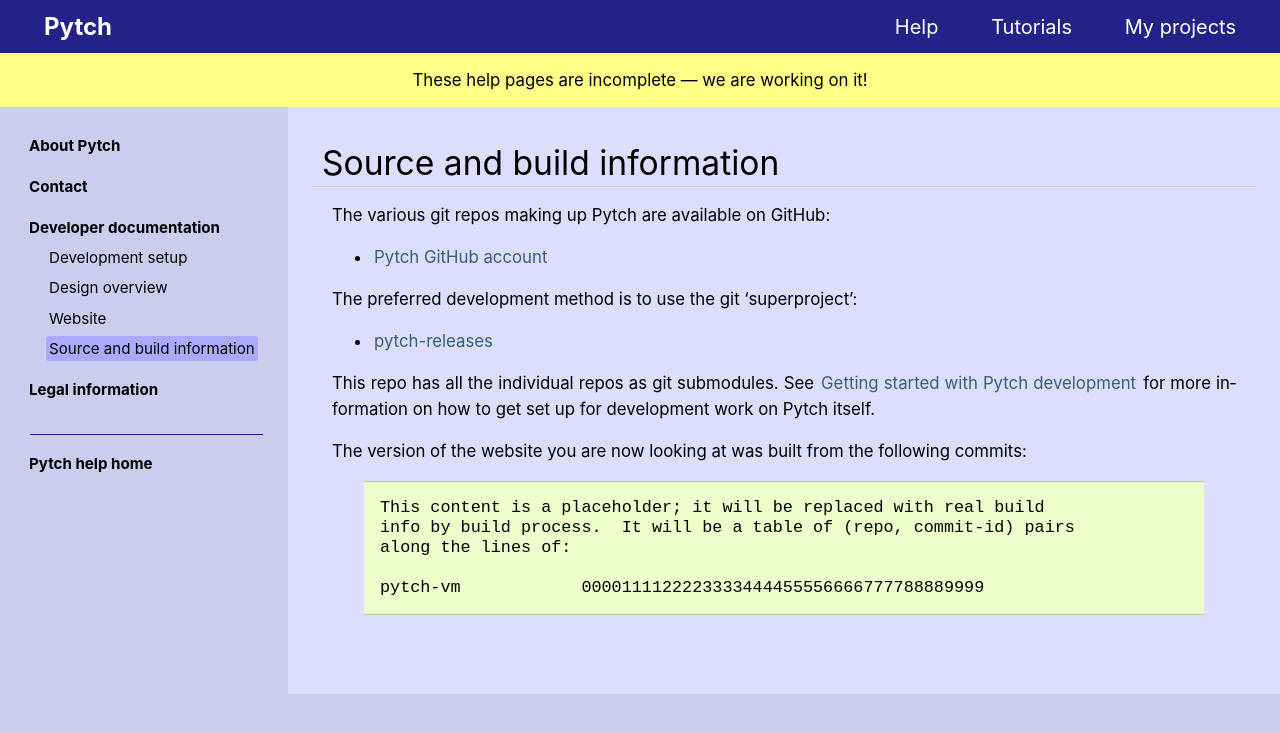
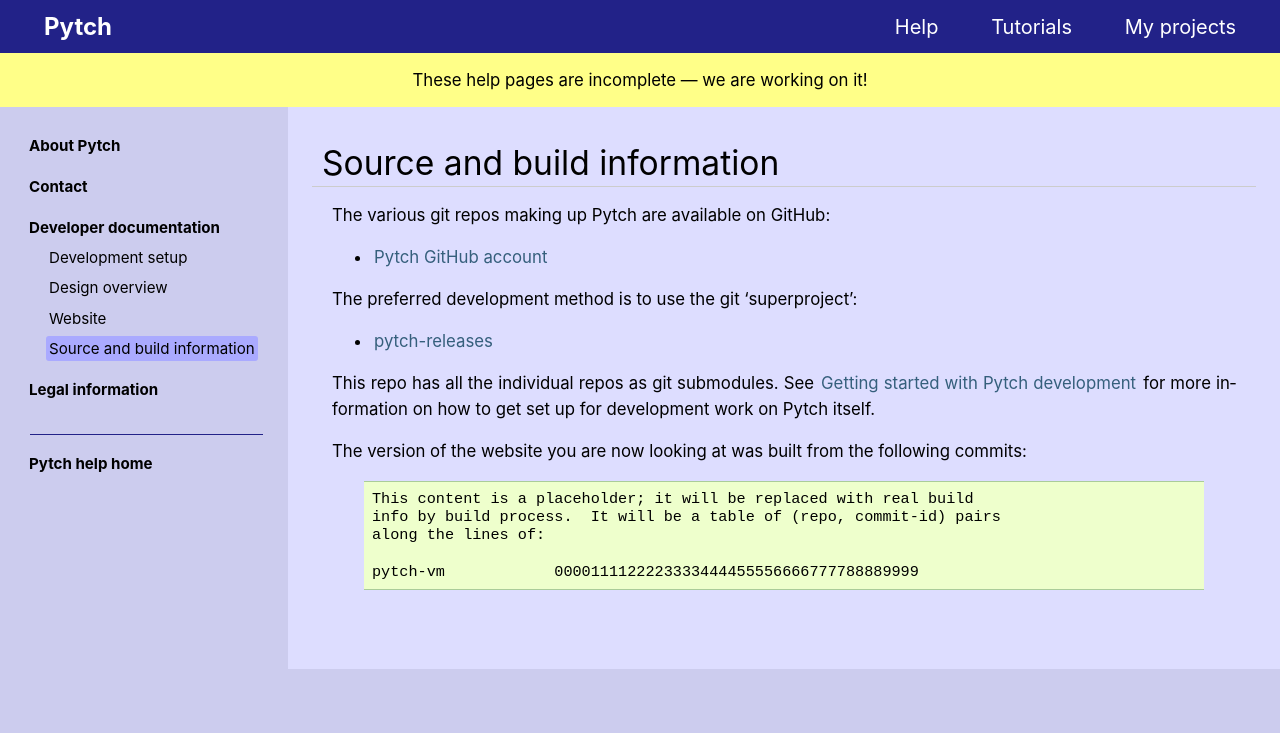
Before and after one commit to pytchlang/pytch-website, a Sphinx documentation site: the page built from source/source-build.rst, in a window 1280 px wide. Shown: the top 733 px of the page. Built offline with Sphinx 7.4.7, drawn with Linux system fonts in a browser that asks for light colours; pages that are not in the unit, such as notebooks, are missing from menus.

Commit message:
Tweak styling

```diff
--- a/source/_static/css/pytch-classic.css
+++ b/source/_static/css/pytch-classic.css
@@ -158,11 +158,6 @@
     margin-top: 0rem;
 }
 
-div.toctree-wrapper li {
-    padding: 4px;
-    border-radius: 4px;
-}
-
 div.document a {
     padding: 2px;
     border-radius: 2px;
@@ -204,10 +199,12 @@
 }
 
 div[class*="highlight-"] > div.highlight > pre {
-    padding: 1rem;
+    font-size: 0.95rem;
+    padding: 0.5rem;
 }
 
-dl:not([class]) > dt {
+dl:not([class]) > dt,
+dl.simple > dt {
     font-weight: bold;
     margin-bottom: 0.5rem;
 }
```
